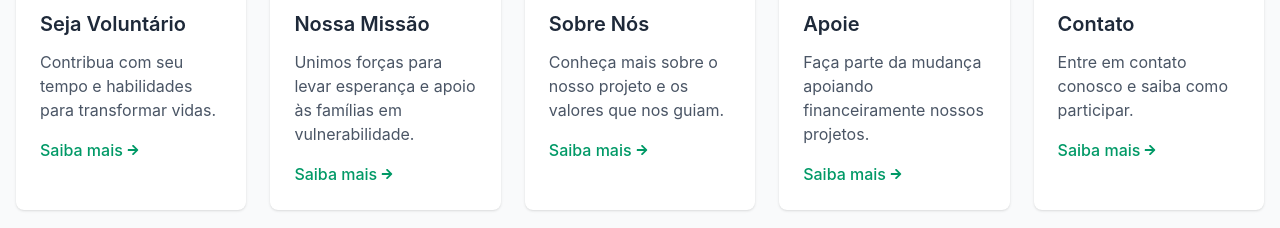
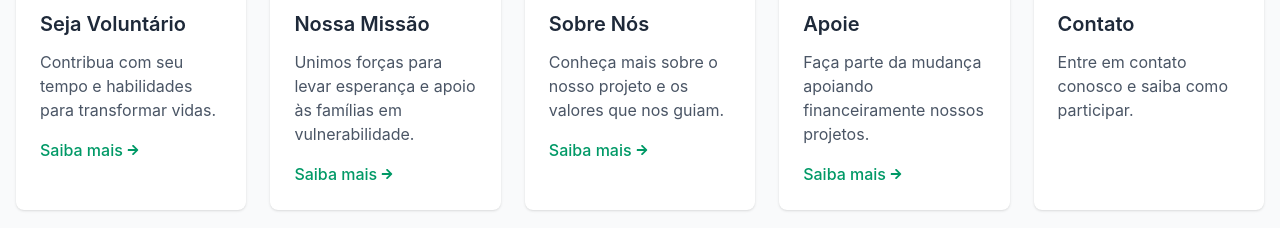
Before and after one commit to biancasuarz/ide-santo-andre-web, a React (Vite) app: page / in a window 1280 px wide. Shown: the part 1240-1468 px from the top of the page. Built offline with nearby package versions, Linux system fonts and the light colour scheme.

Commit message:
:sparkles:Deploy Vercel

```diff
--- a/package.json
+++ b/package.json
@@ -2,7 +2,6 @@
   "name": "ideepregai",
   "private": true,
   "version": "0.0.0",
-  "homepage": "https://biancasuarz.github.io/ideepregai",
   "type": "module",
   "scripts": {
     "dev": "vite",
--- a/src/pages/home/Home.tsx
+++ b/src/pages/home/Home.tsx
@@ -170,9 +170,6 @@ function Home() {
                 <p className="text-gray-600 mb-4">
                   Entre em contato conosco e saiba como participar.
                 </p>
-                <a href="#" className="text-emerald-600 font-medium inline-flex items-center hover:text-emerald-700">
-                  Saiba mais <FaArrowRight className="ml-1 text-xs" />
-                </a>
               </div>
             </div>
           </div>
```
Also changed, not shown: 1 other file (tests, documents, lock files or other folders).
